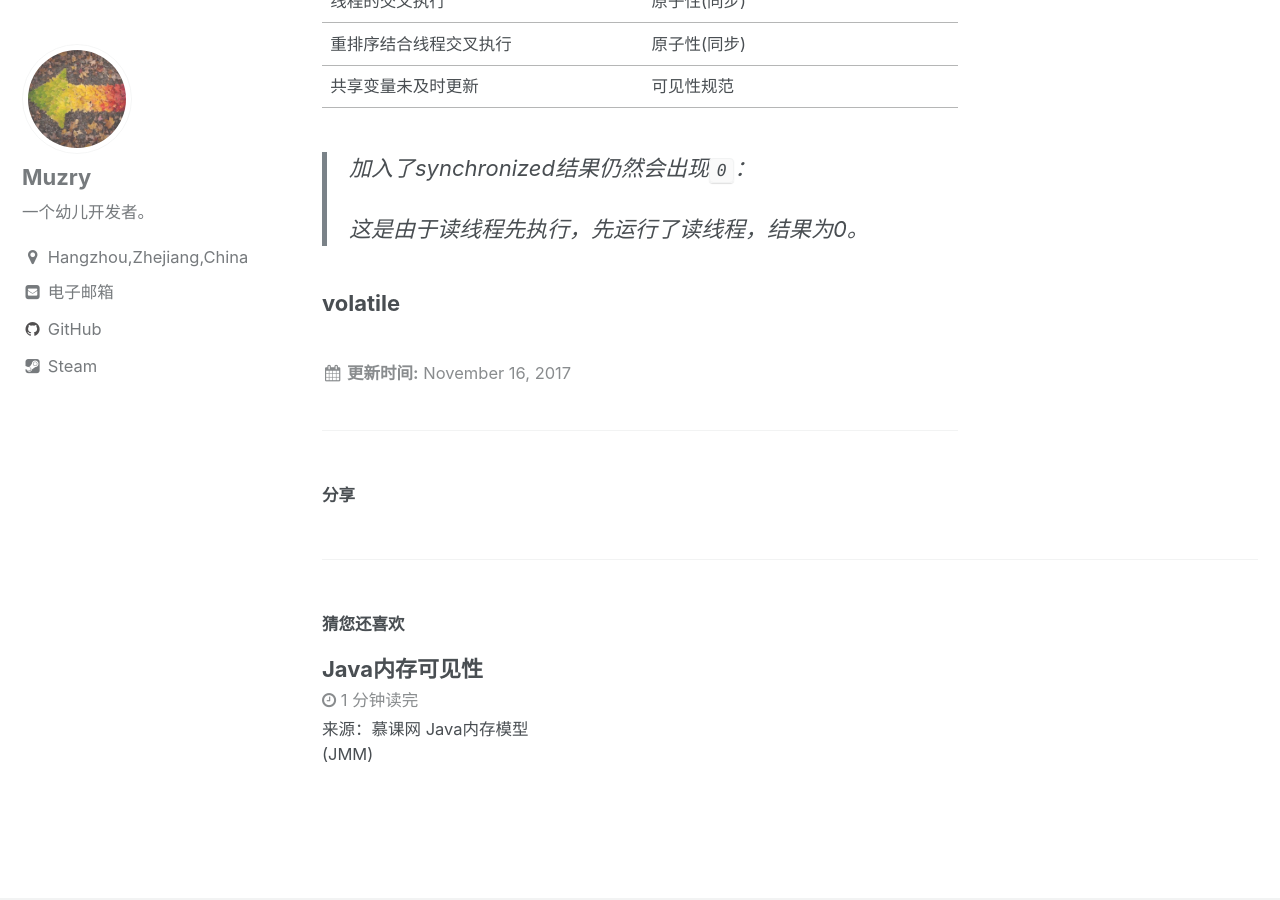
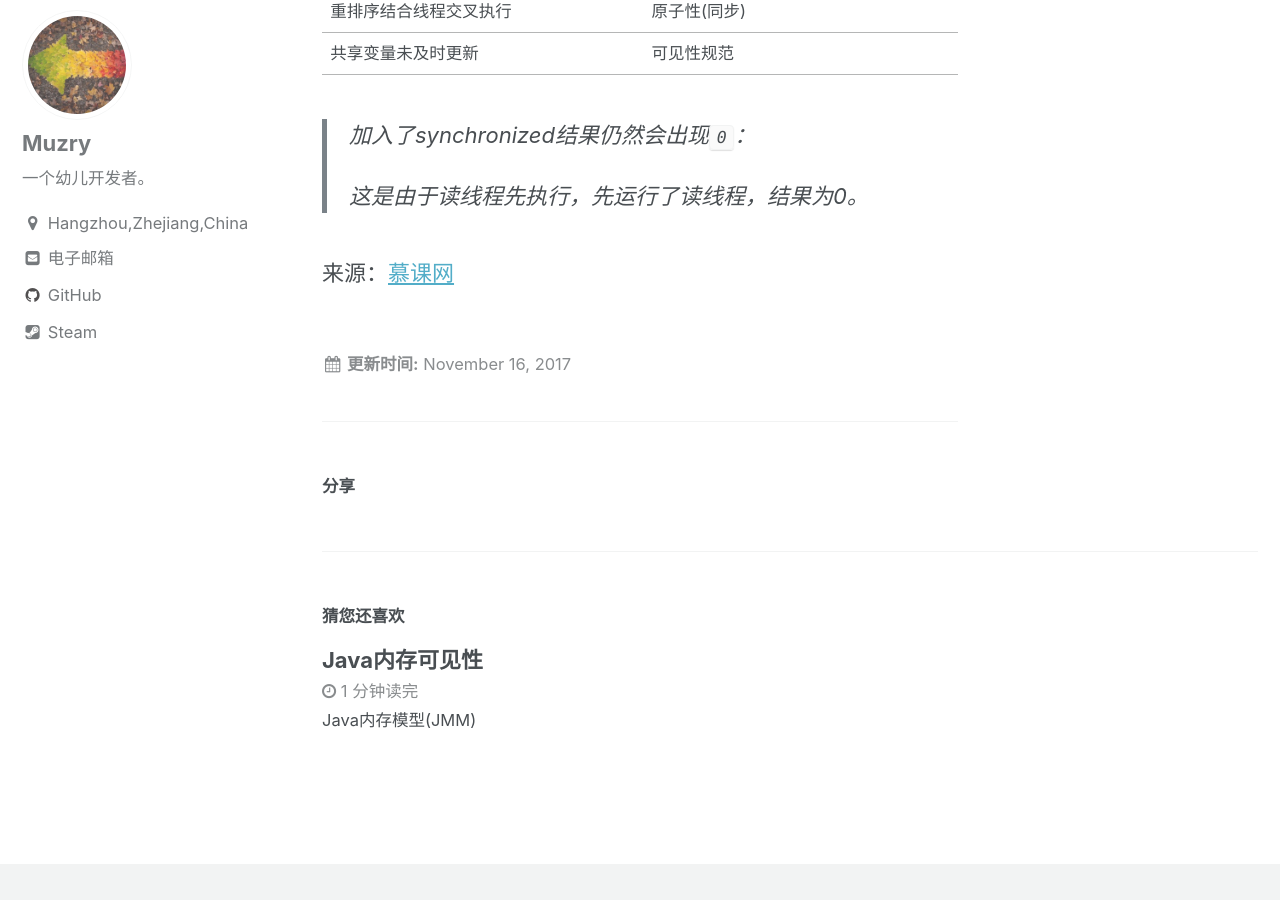
Before and after one commit to Muzry/muzry.github.io, a Jekyll site: the page built from _posts/2017-11-16-java内存可见性.md, in a window 1280 px wide and 900 px high, scrolled down 5988 px. Built offline with Jekyll 4.4.1, drawn with Linux system fonts in a browser that asks for light colours; part of the change alters nothing that is shown.

Commit message:
fix some errors.

```diff
--- a/_config.yml
+++ b/_config.yml
@@ -105,7 +105,7 @@ author:
   pinterest        :
   soundcloud       :
   stackoverflow    : # "123456/username" (the last part of your profile url, e.g. https://stackoverflow.com/users/123456/username)
-  steam            : "https://steamcommunity.com/id/muzry/"
+  steam            : "muzry"
   tumblr           :
   twitter          :
   vine             :
--- a/_posts/2017-11-16-java内存可见性.md
+++ b/_posts/2017-11-16-java内存可见性.md
@@ -1,4 +1,3 @@
-来源：[慕课网](http://www.imooc.com/video/6817)
 ## Java内存模型(JMM)
 
 ### Java内存模型的介绍
@@ -153,4 +152,5 @@ synchronized字段如何保证可见性：synchronized拥有`原子性`和`可
 >
 > 这是由于读线程先执行，先运行了读线程，结果为0。
 
-### volatile
+
+来源：[慕课网](http://www.imooc.com/learn/352)
```
